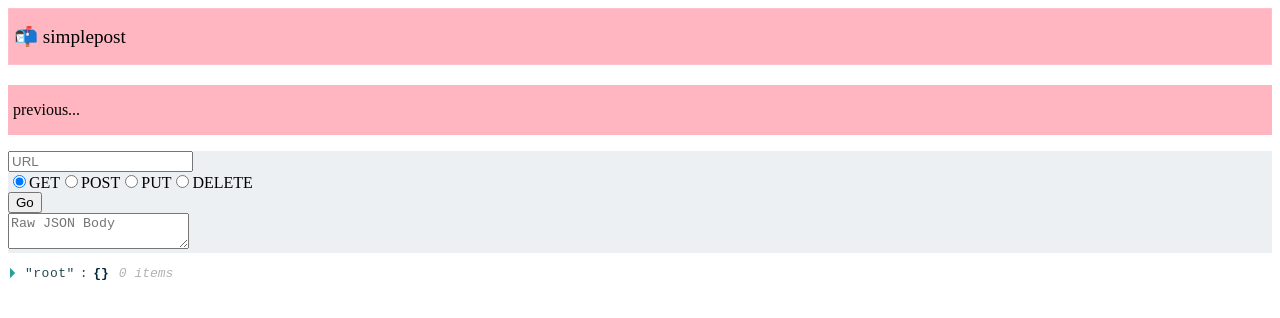
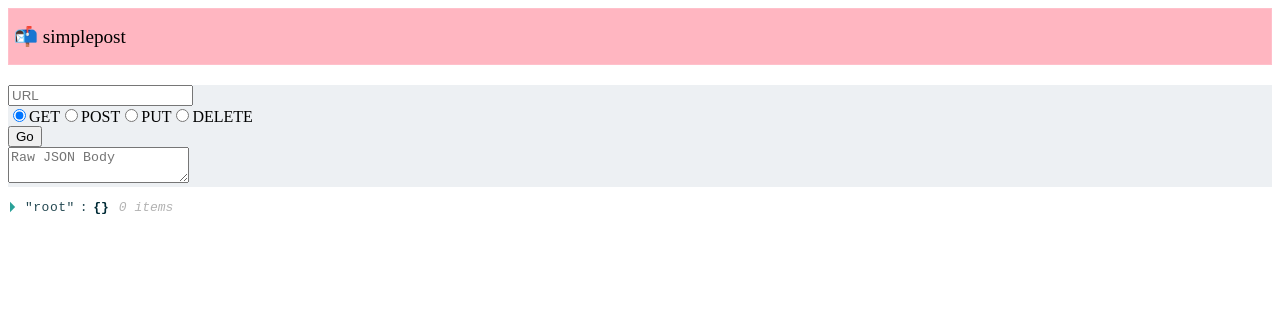
Before and after one commit to austin-summerlin/react-postman-clone, a React app: page / in a window 1280 px wide. Shown: the top 318 px of the page. Built offline with nearby package versions, Linux system fonts and the light colour scheme.

Commit message:
alter history

```diff
--- a/src/components/history/HistoryDisplay.jsx
+++ b/src/components/history/HistoryDisplay.jsx
@@ -1,31 +1,21 @@
 import React from 'react';
 import PropTypes from 'prop-types';
-import style from './history.css';
 
-function HistoryDisplay({ history }) {
 
+const HistoryDisplay = ({ method, url, id }) => {
   return (
-    <div className={style.historyContainer}>
-      <div className={style.containerTop}>
-        <p className={style.textContent}>previous...</p>
-      </div>
-      <ul aria-label="requests">
-        {!!history.length && history.map((item, i) => (
-          <li key={`${i}-${item.method}-${item.url}`}>
-            <span>{item.method} </span>
-            <span>{item.url}</span>
-          </li>
-        ))}
-      </ul>
-    </div>
+    <article id={id}>
+      <p id={id}>{method}</p>
+      <span id={id}>{url}</span>
+    </article>
   );
-}
+};
+
 
 HistoryDisplay.propTypes = {
-  history: PropTypes.arrayOf(PropTypes.shape({
-    url: PropTypes.string.isRequired,
-    method: PropTypes.string.isRequired,
-  }))
+  id: PropTypes.string.isRequired,
+  url: PropTypes.string.isRequired,
+  method: PropTypes.string.isRequired,
 };
 
 export default HistoryDisplay;
```
